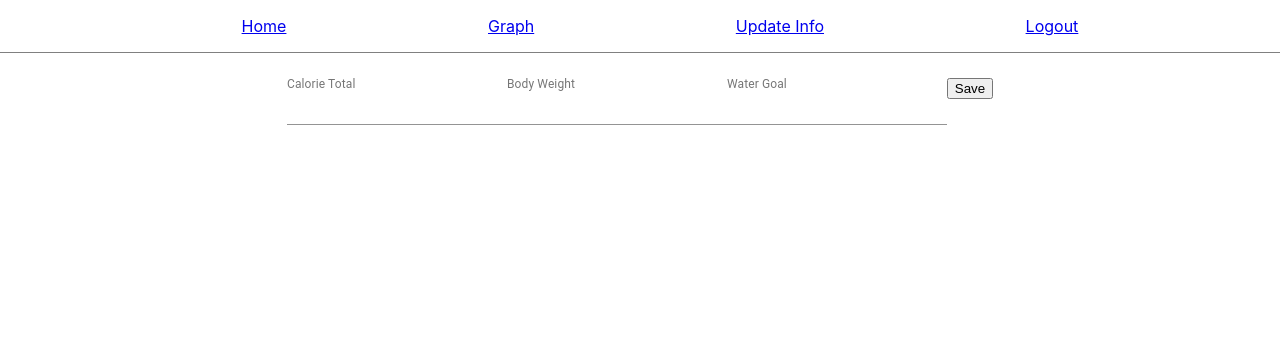
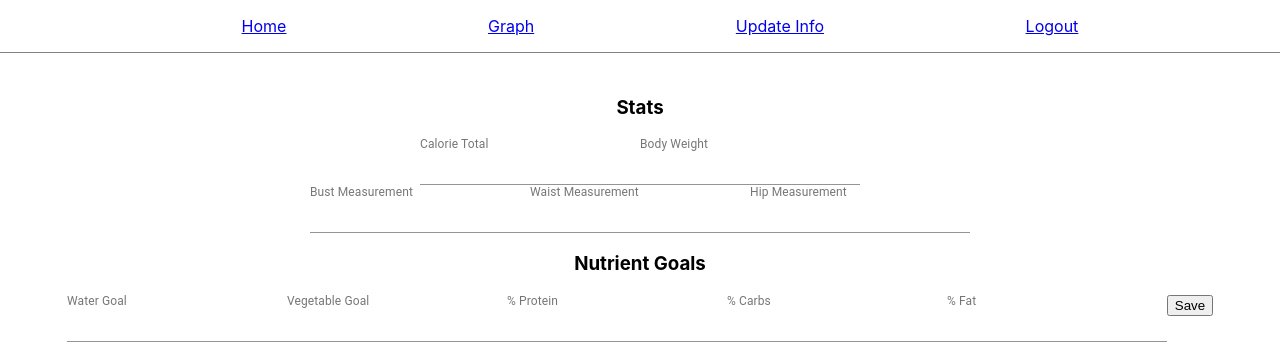
Before and after one commit to PersonofNote/flask-macro-tracker, a React (Create React App) app in the folder frontend/: page /update in a window 1280 px wide. Shown: the top 354 px of the page. Built offline with nearby package versions, Linux system fonts and the light colour scheme; no server answers.

Commit message:
Expanding forms/styling

```diff
--- a/frontend/src/components/Dashboard.js
+++ b/frontend/src/components/Dashboard.js
@@ -80,6 +80,13 @@ function Dashboard() {
             </Pie>
           </PieChart>
           <h2> 400/{userData['calorie_total']}</h2>
+          <div className="form-entry">
+            <form>
+              <input></input>
+              <input></input>
+              <input></input>
+            </form>
+      </div>
         </div>
         <div style={{
           display: `flex`,
@@ -102,11 +109,6 @@ function Dashboard() {
         {userData['waist']},
         {userData['hips']}
       </div>
-      <div className="form-entry">
-            <form>
-              <input></input>
-            </form>
-      </div>
     </div>
   );
 }
--- a/frontend/src/components/UpdatePage.js
+++ b/frontend/src/components/UpdatePage.js
@@ -1,8 +1,14 @@
+/**
+ * TODO:
+ * -Consider if it's worth it to extend the textfield so that you can populate it from props
+ * -There's 10 fields so maybe not worth the effort
+ */
+
 import React, { useState, useEffect, PureComponent } from 'react'
 import { Input } from '@material-ui/core';
 import TextField from '@material-ui/core/TextField';
 
-function UpdatePage(data) {
+function UpdatePage() {
 
   // Prepopulate form values with current user values
   const [userData, setUserData] = useState(0);
@@ -17,6 +23,7 @@ function UpdatePage(data) {
     });
     }, []);
 
+
   const [values, setValues] = React.useState({
     calorie_total: userData.calorie_total,
     bodyweight: userData.bodyweight,
@@ -26,12 +33,14 @@ function UpdatePage(data) {
     bust: userData.bust,
     waist: userData.waist,
     hips: userData.hips,
-    showPassword: false,
+    water_amount: userData.water_amount,
+    vegetables: userData.vegetables
   });
 
 
   const handleChange = (prop) => (event) => {
     setValues({ ...values, [prop]: event.target.value });
+    console.log(event.target.value);
   };
 
   const handleSubmit = (event) => {
@@ -53,6 +62,7 @@ function UpdatePage(data) {
       }}>
       </div>
       <form method="post" onSubmit={handleSubmit}>
+      <h3> Stats </h3>
       <TextField
           id="calorie_total"
           label="Calorie Total"
@@ -60,7 +70,7 @@ function UpdatePage(data) {
           InputLabelProps={{
             shrink: true,
           }}
-          defaultValue={values.calorie_total}
+          defaultValue={userData.calorie_total}
           onChange={handleChange('calorie_total')}
         />
         <TextField
@@ -72,7 +82,38 @@ function UpdatePage(data) {
           }}
           defaultValue={values.bodyweight}
           onChange={handleChange('bodyweight')}
+        /> <br/>
+        <TextField
+          id="bust"
+          label="Bust Measurement"
+          type="number"
+          InputLabelProps={{
+            shrink: true,
+          }}
+          defaultValue={values.bust}
+          onChange={handleChange('bust')}
         />
+        <TextField
+          id="waist"
+          label="Waist Measurement"
+          type="number"
+          InputLabelProps={{
+            shrink: true,
+          }}
+          defaultValue={values.waist}
+          onChange={handleChange('waist')}
+        />
+        <TextField
+          id="hips"
+          label="Hip Measurement"
+          type="number"
+          InputLabelProps={{
+            shrink: true,
+          }}
+          defaultValue={values.hips}
+          onChange={handleChange('hips')}
+        />
+        <h3> Nutrient Goals </h3>
         <TextField
           id="water_amount"
           label="Water Goal"
@@ -83,6 +124,46 @@ function UpdatePage(data) {
           defaultValue={values.water_amount}
           onChange={handleChange('water_amount')}
         />
+        <TextField
+          id="vegetables"
+          label="Vegetable Goal"
+          type="number"
+          InputLabelProps={{
+            shrink: true,
+          }}
+          defaultValue={values.vegetables}
+          onChange={handleChange('vegetables')}
+        />
+        <TextField
+          id="protein"
+          label="% Protein"
+          type="number"
+          InputLabelProps={{
+            shrink: true,
+          }}
+          defaultValue={values.protein}
+          onChange={handleChange('protein')}
+        />
+        <TextField
+          id="carb"
+          label="% Carbs"
+          type="number"
+          InputLabelProps={{
+            shrink: true,
+          }}
+          defaultValue={values.carb}
+          onChange={handleChange('carb')}
+        />
+        <TextField
+          id="fat"
+          label="% Fat"
+          type="number"
+          InputLabelProps={{
+            shrink: true,
+          }}
+          defaultValue={values.fat}
+          onChange={handleChange('fat')}
+        />
         <input className="btn-large" type="submit" value="Save" />
       </form>
     </div>
```
Also changed, not shown: 2 other files (tests, documents, lock files or other folders).
